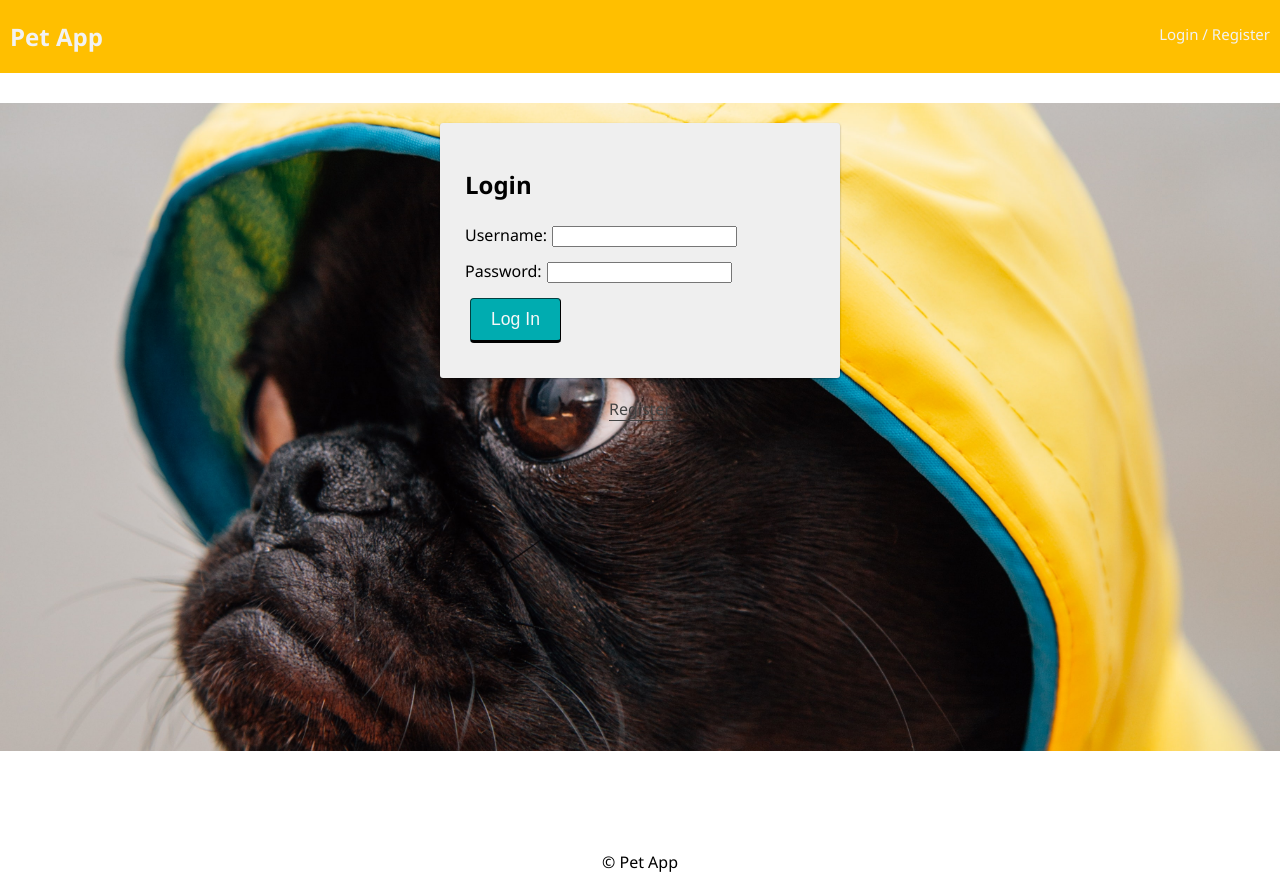
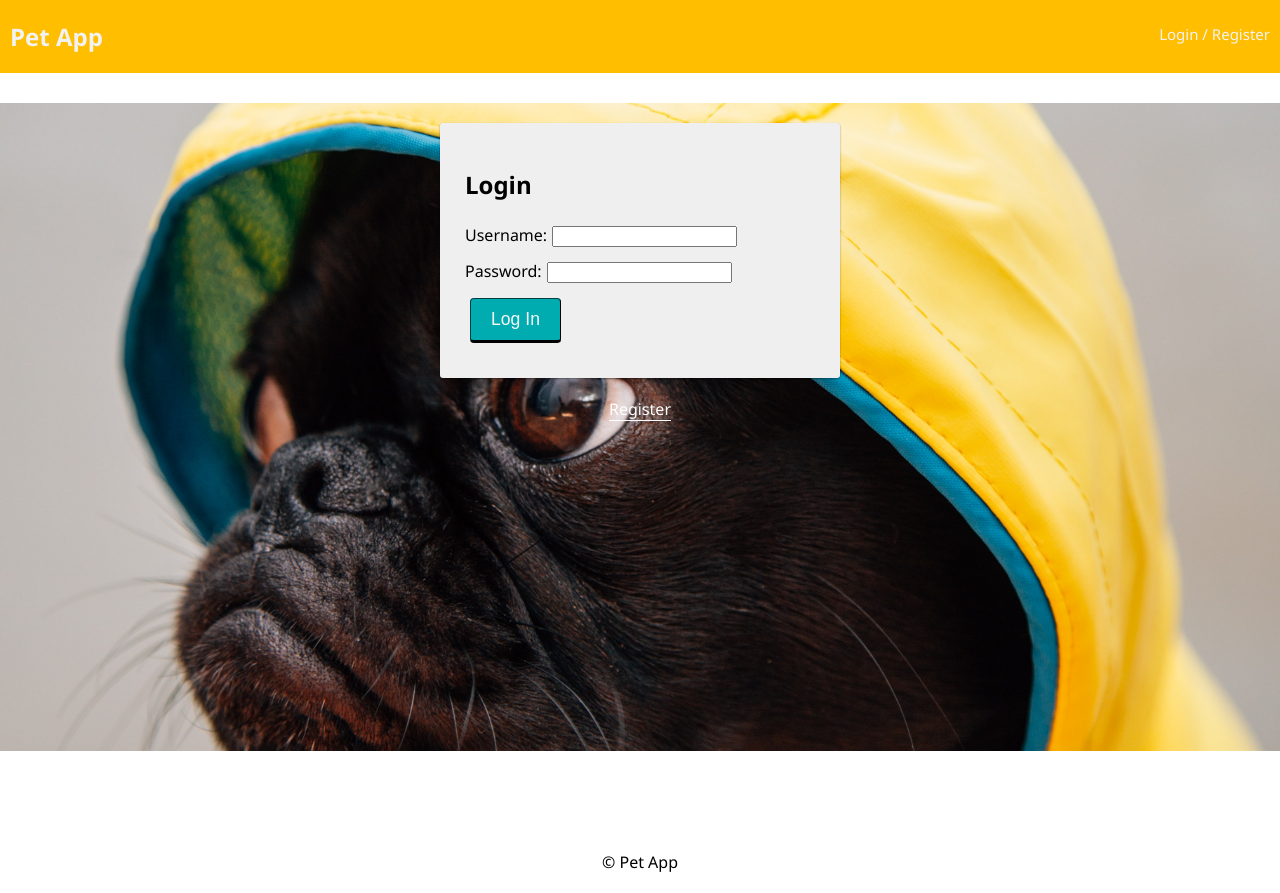
Before and after one commit to RachelSmith500/pet_app_final, a React app: page /#/user in a window 1280 px wide. Built offline with nearby package versions, Linux system fonts and the light colour scheme; no server answers.

Commit message:
Update App.css
register link changed to white to increase visibility

```diff
--- a/src/components/App/App.css
+++ b/src/components/App/App.css
@@ -63,11 +63,11 @@ Button
 .btn_asLink {
   padding: 0;
   border-width: 0;
-  border-bottom: 1px solid #444;
+  border-bottom: 1px solid white;
   border-radius: 0;
   background: none;
   font: inherit;
-  color: #444;
+  color: white;
 }
 
 .btn_asLink:hover {
```
